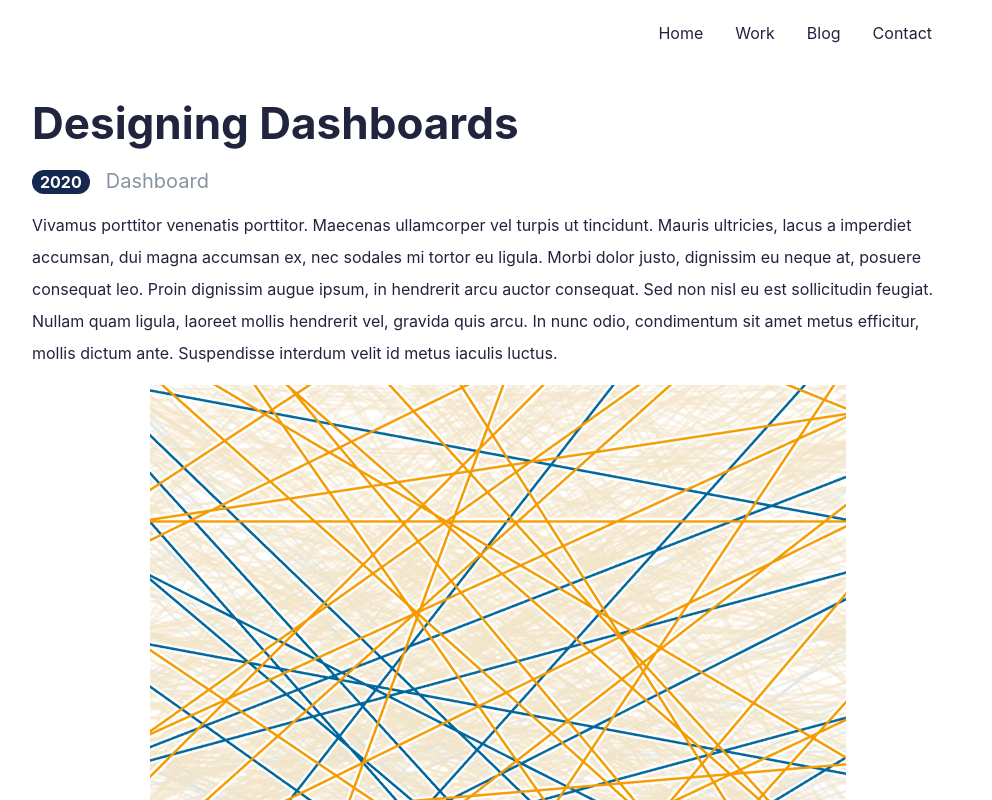
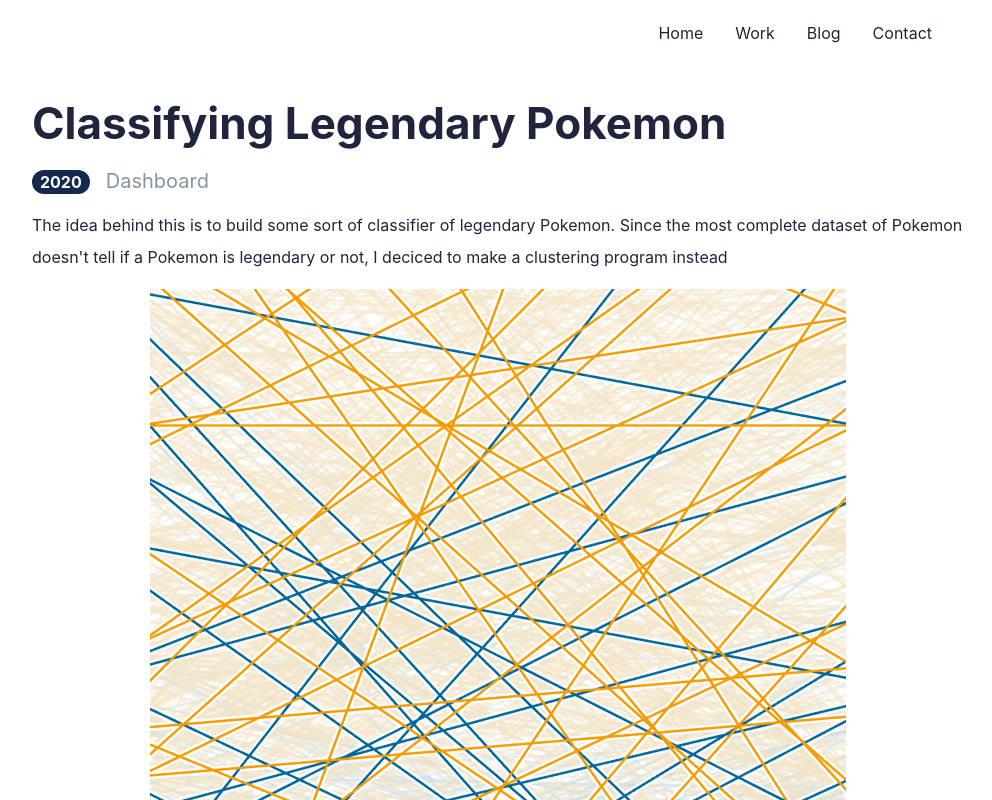
Before and after one commit to Branskins/branskins.github.io, a React (Create React App) app: page /work/designingdashboards in a window 1280 px wide. Shown: the top 800 px of the page, without its empty margins (142-1134 px from the left). Built offline with nearby package versions, Linux system fonts and the light colour scheme.

Commit message:
Add blog content

```diff
--- a/src/components/work/content/designing-dashboards.js
+++ b/src/components/work/content/designing-dashboards.js
@@ -8,13 +8,15 @@
     return (
       <div className="wrapper">
         <ScrollToTop />
-        <h1 className="work-title">Designing Dashboards</h1>
+        <h1 className="work-title">Classifying Legendary Pokemon</h1>
         <div>
           <span className="badge">2020</span>
           <span className="topic">Dashboard</span>
         </div>
         <p>
-          Vivamus porttitor venenatis porttitor. Maecenas ullamcorper vel turpis ut tincidunt. Mauris ultricies, lacus a imperdiet accumsan, dui magna accumsan ex, nec sodales mi tortor eu ligula. Morbi dolor justo, dignissim eu neque at, posuere consequat leo. Proin dignissim augue ipsum, in hendrerit arcu auctor consequat. Sed non nisl eu est sollicitudin feugiat. Nullam quam ligula, laoreet mollis hendrerit vel, gravida quis arcu. In nunc odio, condimentum sit amet metus efficitur, mollis dictum ante. Suspendisse interdum velit id metus iaculis luctus.
+          The idea behind this is to build some sort of classifier of legendary Pokemon.
+          Since the most complete dataset of Pokemon doesn't tell if a Pokemon is legendary
+          or not, I deciced to make a clustering program instead
         </p>
         <img className="work-picture" src={w1} alt="" />
         <p>
```
